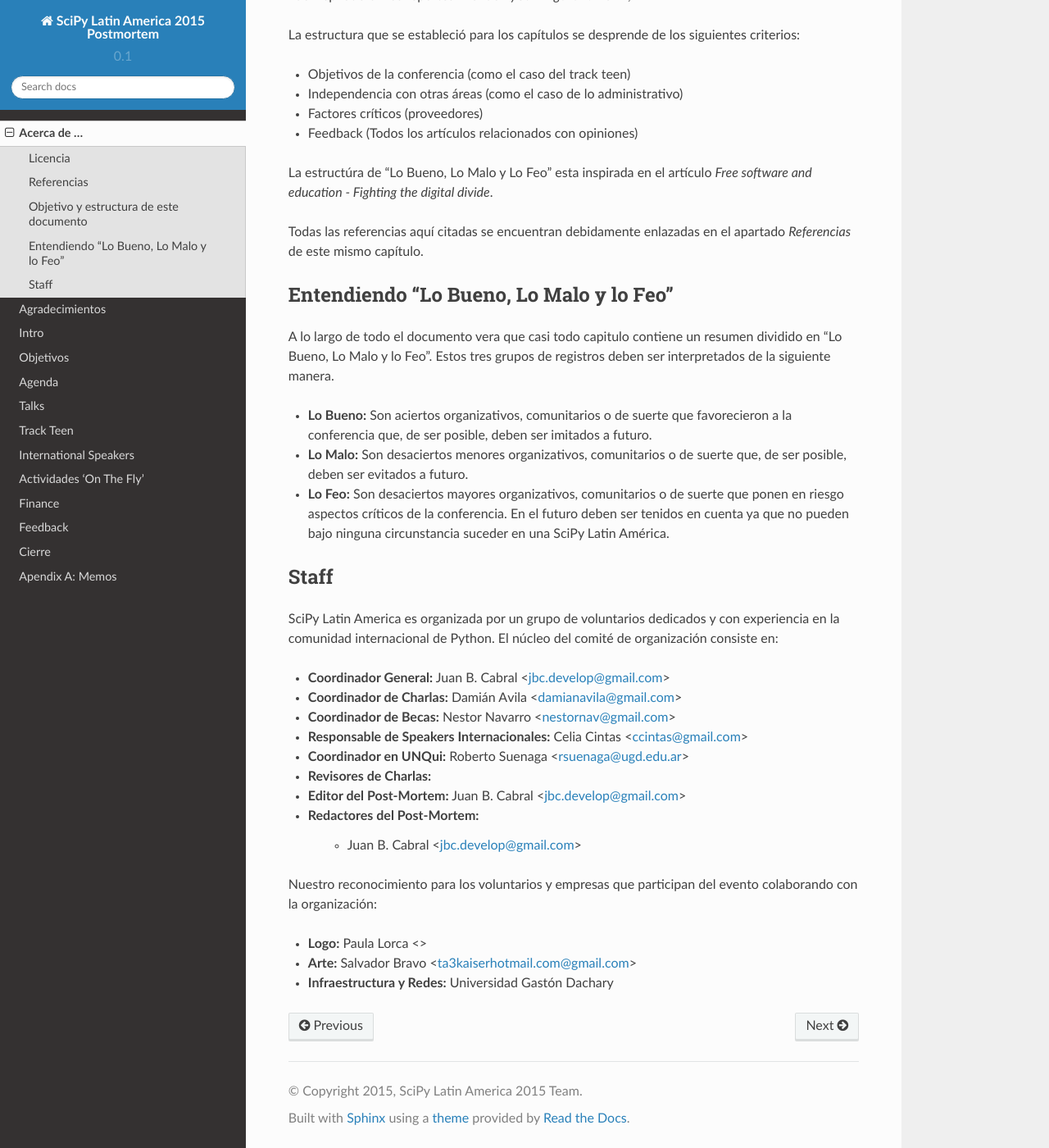
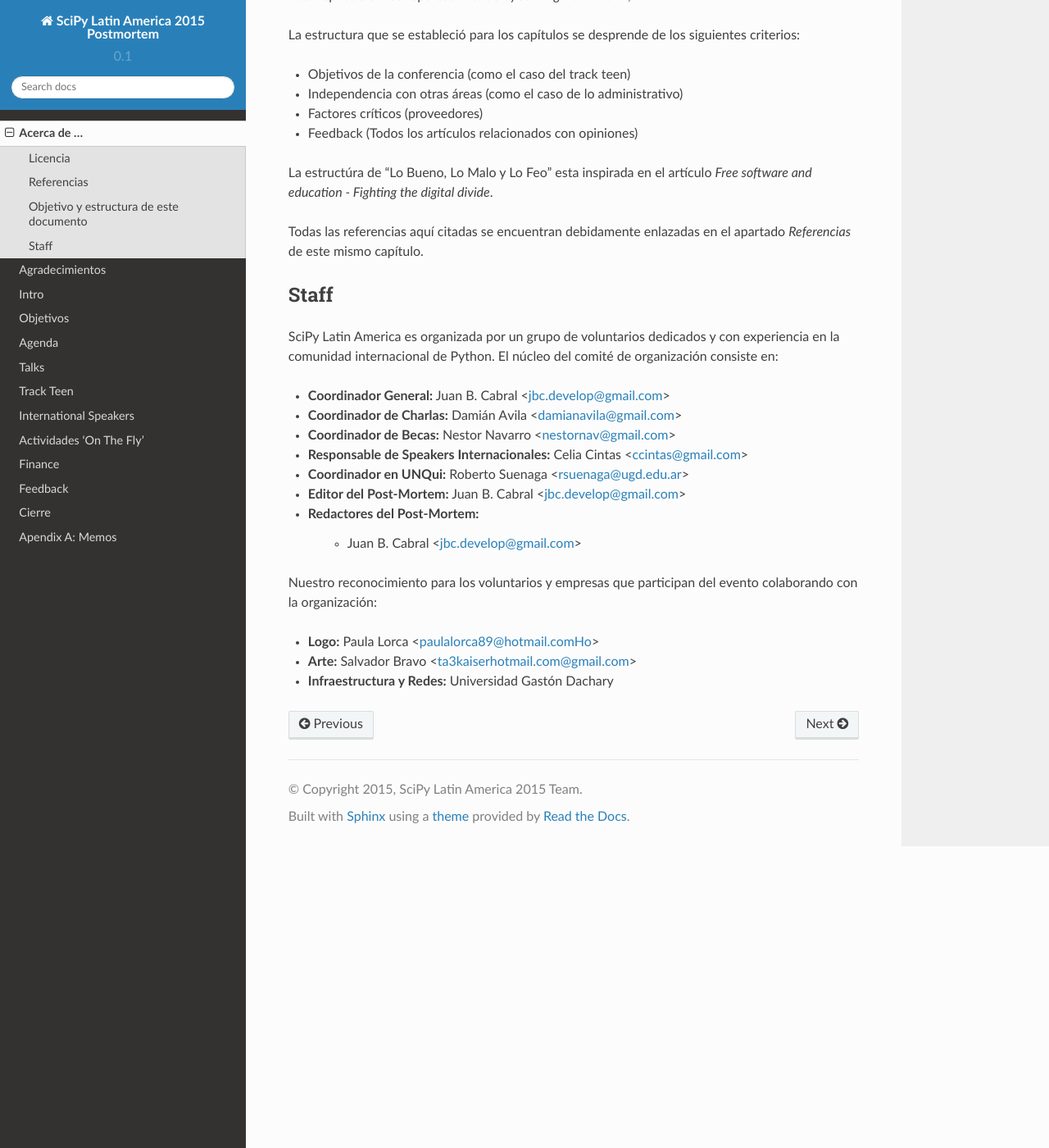
Before and after one commit to scipy-latinamerica/scipyla2015, a Sphinx documentation site: the page built from postmortem/source/about.rst, in a window 1280 px wide and 1400 px high, scrolled down 807 px. Shown: the whole window at 82% size. Built offline with Sphinx 7.4.7 and the Read the Docs theme 2.0.0, drawn with Linux system fonts in a browser that asks for light colours; pages that are not in the unit, such as notebooks, are missing from menus.

Commit message:
added missing email

```diff
--- a/postmortem/source/about.rst
+++ b/postmortem/source/about.rst
@@ -48,24 +48,6 @@ Todas las referencias aquí citadas se encuentran debidamente enlazadas en el
 apartado *Referencias* de este mismo capítulo.
 
 
-Entendiendo "Lo Bueno, Lo Malo y lo Feo"
-----------------------------------------
-
-A lo largo de todo el documento vera que casi todo capitulo contiene un resumen
-dividido en "Lo Bueno, Lo Malo y lo Feo". Estos tres grupos de registros deben
-ser interpretados de la siguiente manera.
-
-- **Lo Bueno:** Son aciertos organizativos, comunitarios o de suerte que
-  favorecieron a la conferencia que, de ser posible, deben ser imitados a
-  futuro.
-- **Lo Malo:** Son desaciertos menores organizativos, comunitarios o de suerte
-  que, de ser posible, deben ser evitados a futuro.
-- **Lo Feo:** Son desaciertos mayores organizativos, comunitarios o de suerte
-  que ponen en riesgo aspectos críticos de la conferencia. En el futuro deben
-  ser tenidos en cuenta ya que no pueden bajo ninguna circunstancia suceder en
-  una SciPy Latin América.
-
-
 Staff
 -----
 
@@ -78,8 +60,6 @@ organización consiste en:
 - **Coordinador de Becas:** Nestor Navarro <nestornav@gmail.com>
 - **Responsable de Speakers Internacionales:** Celia Cintas <ccintas@gmail.com>
 - **Coordinador en UNQui:** Roberto Suenaga <rsuenaga@ugd.edu.ar>
-- **Revisores de Charlas:**
-
 - **Editor del Post-Mortem:** Juan B. Cabral <jbc.develop@gmail.com>
 - **Redactores del Post-Mortem:**
     - Juan B. Cabral <jbc.develop@gmail.com>
@@ -87,7 +67,7 @@ organización consiste en:
 Nuestro reconocimiento para los voluntarios y empresas que participan del
 evento colaborando con la organización:
 
-- **Logo:** Paula Lorca <>
+- **Logo:** Paula Lorca <paulalorca89@hotmail.comHo>
 - **Arte:** Salvador Bravo <ta3kaiserhotmail.com@gmail.com>
 - **Infraestructura y Redes:** Universidad Gastón Dachary
 
```
